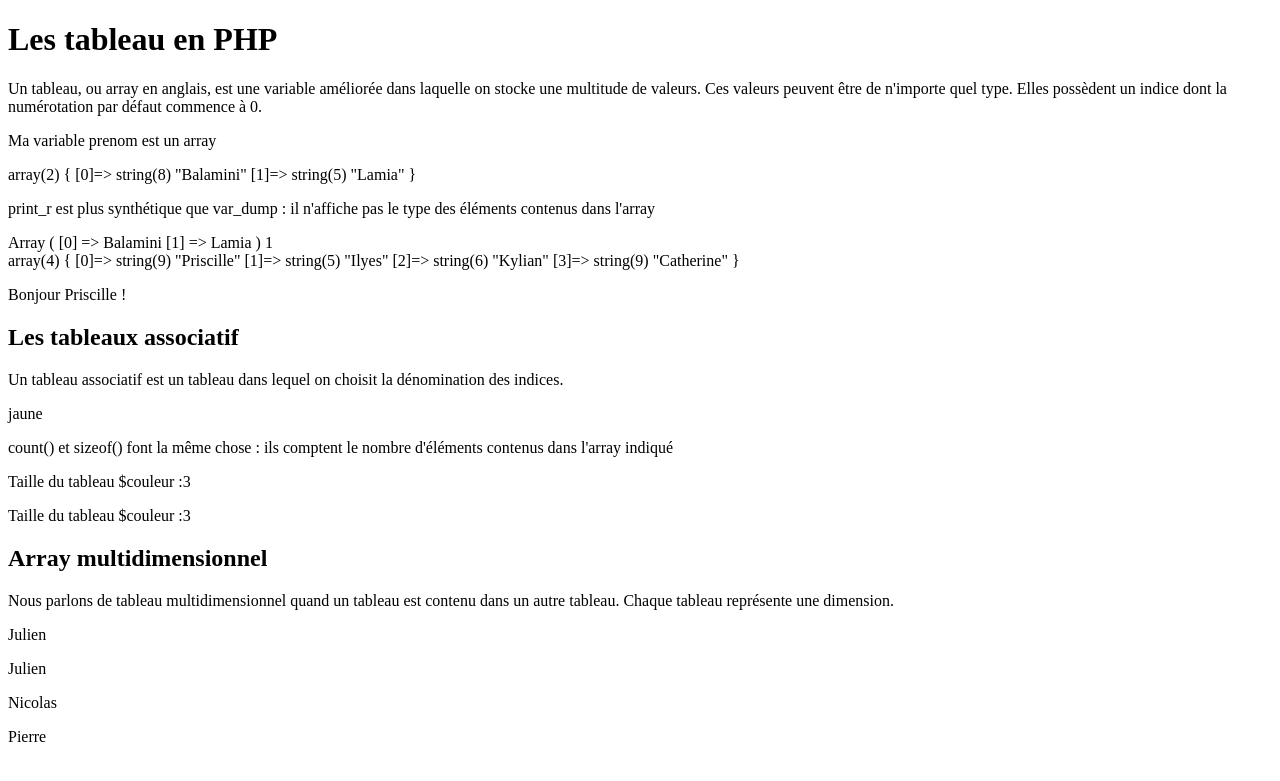
After one commit to hafida88/cours-php-2025, a PHP site: page /06-tableaux.php in a window 1280 px wide. The commit adds this page. Shown: the top 781 px of the page. Run offline with PHP 8.4, Linux system fonts and the light colour scheme.

Commit message:
nouveau_cours

```diff
--- /dev/null
+++ b/cours-php/06-tableaux.php
@@ -0,0 +1,77 @@
+<!DOCTYPE html>
+<html lang="fr">
+<head>
+    <meta charset="UTF-8">
+    <meta name="viewport" content="width=device-width, initial-scale=1.0">
+    <title>tableau</title>
+</head>
+<body>
+    <h1>Les tableau en PHP</h1>
+    <p>Un tableau, ou array en anglais, est une variable améliorée dans laquelle on stocke une multitude de valeurs.
+        Ces valeurs peuvent être de n'importe quel type.
+        Elles possèdent un indice dont la numérotation par défaut commence à 0.</p>
+
+    <?php
+        // Déclaration d'un array (méthode 1) :
+        $prenom = array('Balamini', 'Lamia');
+
+        echo "<p>Ma variable prenom est un ". gettype($prenom) ."</p>";
+        var_dump($prenom);
+
+        echo "<p> print_r est plus synthétique que var_dump : il n'affiche pas le type des éléments contenus dans l'array</p>";
+        echo print_r($prenom) . "<br>";
+
+        // Déclaration d'un array (méthode 2) :
+        $liste = ['Priscille', 'Ilyes', 'Kylian'];
+        $liste[] = 'Catherine';// Les [] vides permettent d'ajouter une valeur à la fin de notre array
+
+        var_dump($liste);
+        echo "<p>Bonjour $liste[0] !</p>";
+    ?>
+
+    <h2>Les tableaux associatif</h2>
+    <p>Un tableau associatif est un tableau dans lequel on choisit la dénomination des indices.</p>
+    <?php
+        $couleur = array(
+            'j' => 'jaune',
+            'b' => 'bleu',
+            'v' => 'vert'
+        );
+
+        echo "<p>$couleur[j]</p>";
+
+        echo "<p>count() et sizeof() font la même chose : ils comptent le nombre d'éléments contenus dans l'array indiqué</p>";
+        echo '<p>Taille du tableau $couleur :' . count($couleur) . '</p>';
+        echo '<p>Taille du tableau $couleur :' . sizeof($couleur) . '</p>';
+    ?>
+
+    <h2>Array multidimensionnel</h2>
+    <p>Nous parlons de tableau multidimensionnel quand un tableau est contenu dans un autre tableau. Chaque tableau représente une dimension.</p>
+    <?php
+        $tab = [
+            0 => [
+                'prenom' => 'Julien',
+                'nom'    => 'Dupon',
+                'telephone' => '0601020304'
+            ],
+            1 => [
+                'prenom' => 'Nicolas',
+                'nom'    => 'Duran',
+                'telephone' => '0601020304'
+            ],
+            2 => [
+                'prenom' => 'Pierre',
+                'nom'    => 'Dulac'
+            ]
+        ];
+
+        $prenom = $tab[0]['prenom'];
+        echo "<p> $prenom </p>";
+
+        for($i = 0; $i < sizeof($tab); $i++){
+            $prenomAff = $tab[$i]['prenom'];
+            echo "<p>$prenomAff</p>";
+        }
+    ?>
+</body>
+</html>
```
Also changed, not shown: cours-php/05-conditions.php (+62 -0 lines), cours-php/assets/css/style.css (+11 -1 lines), cours-php/assets/image/northern-lights-6862969_1280.jpg (added), 1 other file.
